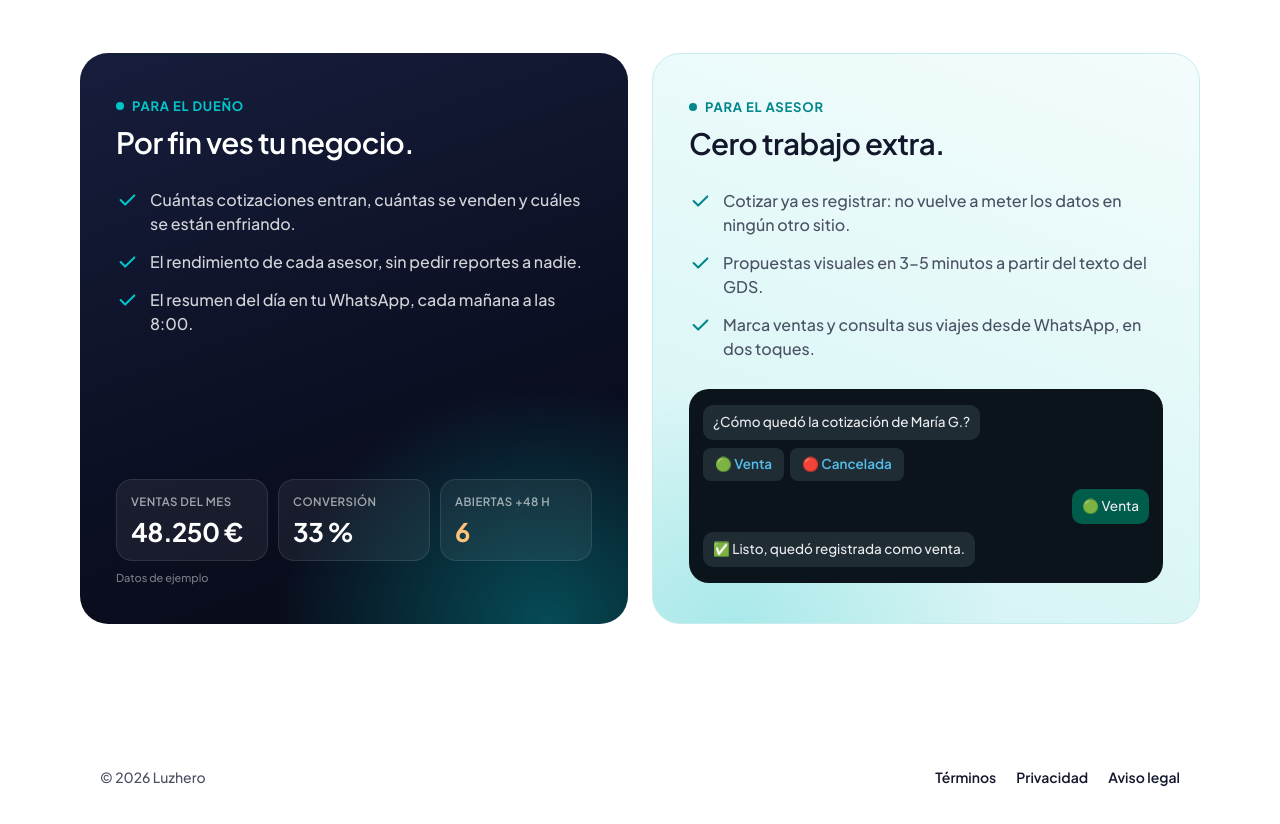
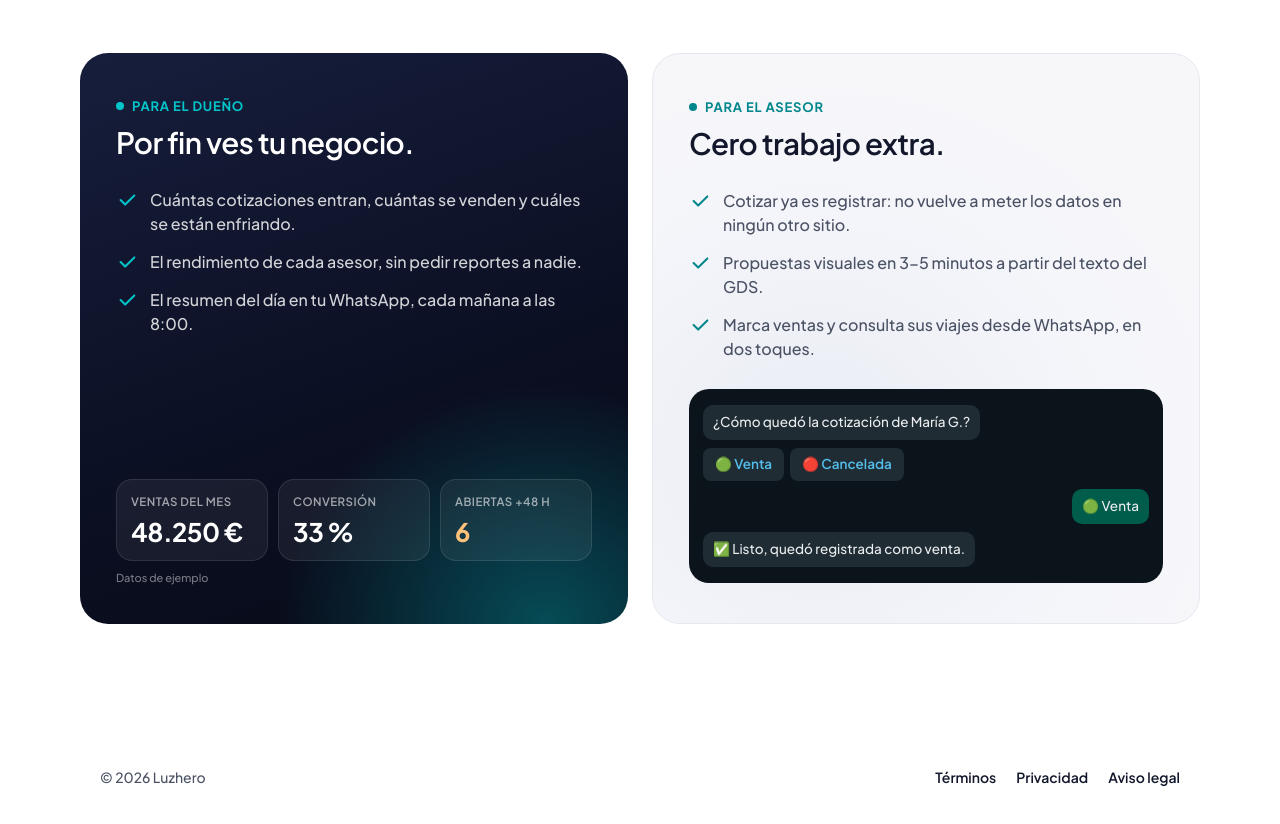
Before and after one commit to jblince/luzhero, a plain HTML site: page index.html in a window 1280 px wide. Shown: the part 3304-4128 px from the top of the page. Drawn offline with Linux system fonts and the light colour scheme.

Commit message:
Tarjeta del asesor en gris muy claro con degradado
Usa el mismo fondo gris suave del collage de la sección del problema,
manteniendo los detalles en turquesa.

Co-Authored-By: Claude Opus 5.5 <noreply@anthropic.com>

```diff
--- a/index.html
+++ b/index.html
@@ -632,8 +632,8 @@ Selecciona la que haya tenido novedades.<time>10:15</time></div>
 .lzr-nota{font-size:11px;color:rgba(255,255,255,.45);margin-top:-18px}
 
 /* Asesor: la versión clara de la tarjeta del dueño (lila muy suave con degradado) */
-.lzr-asesor{background:radial-gradient(70% 60% at 15% 100%,rgba(2,197,202,.20) 0%,rgba(2,197,202,0) 70%),
-  linear-gradient(200deg,#F4FCFC 0%,#E1F8F8 55%,#D2F1F1 100%);border:1px solid #C6ECEC}
+.lzr-asesor{background:radial-gradient(80% 70% at 30% 70%,#E9ECF4 0%,#F4F5FA 60%,#F7F7FA 100%);
+  border:1px solid #E6E8F0}
 .lzr-asesor .lzr-quien{color:var(--lav)}
 .lzr-asesor .lzr-quien i{background:var(--lav)}
 .lzr-asesor .lzr-lista li{color:var(--suave)}
```
